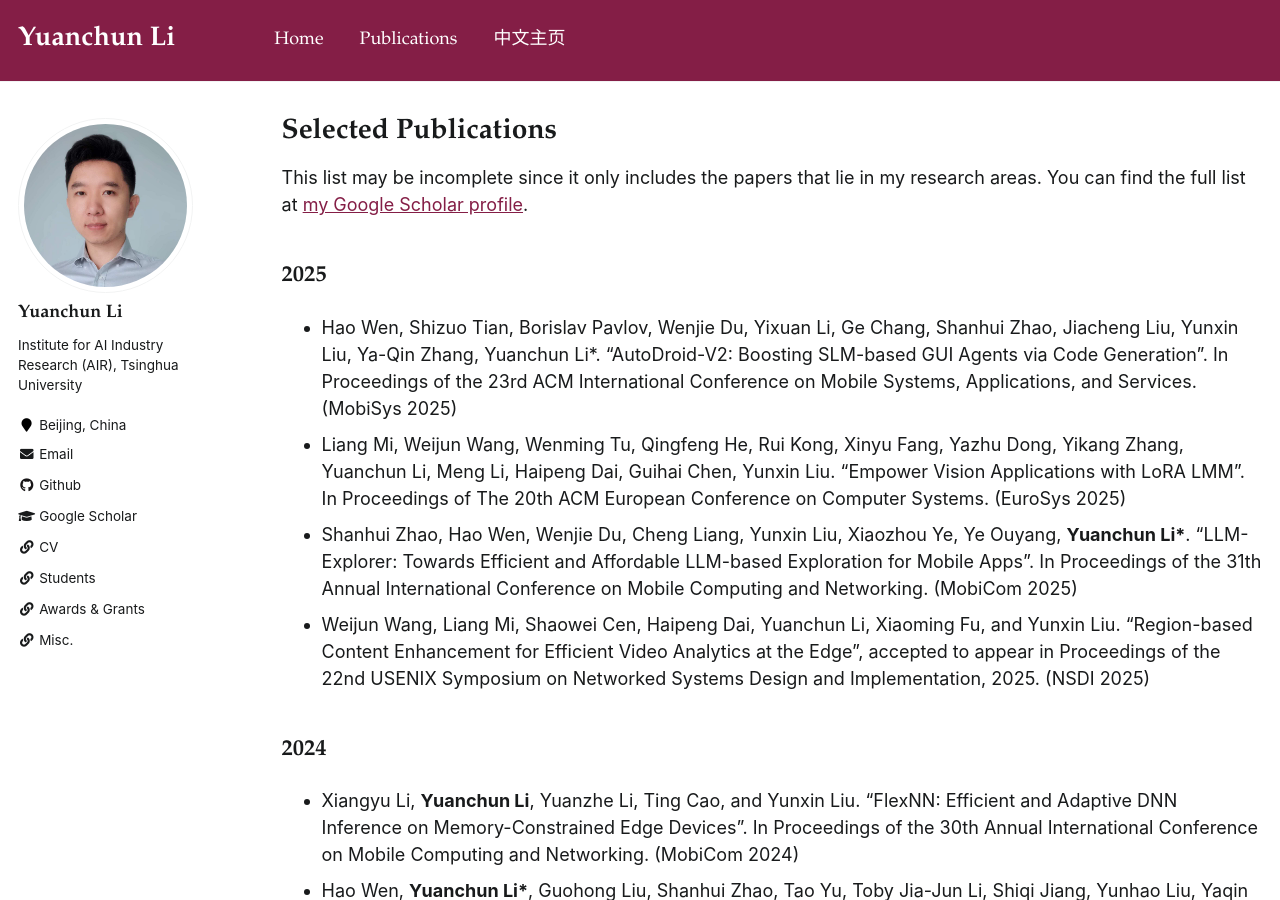
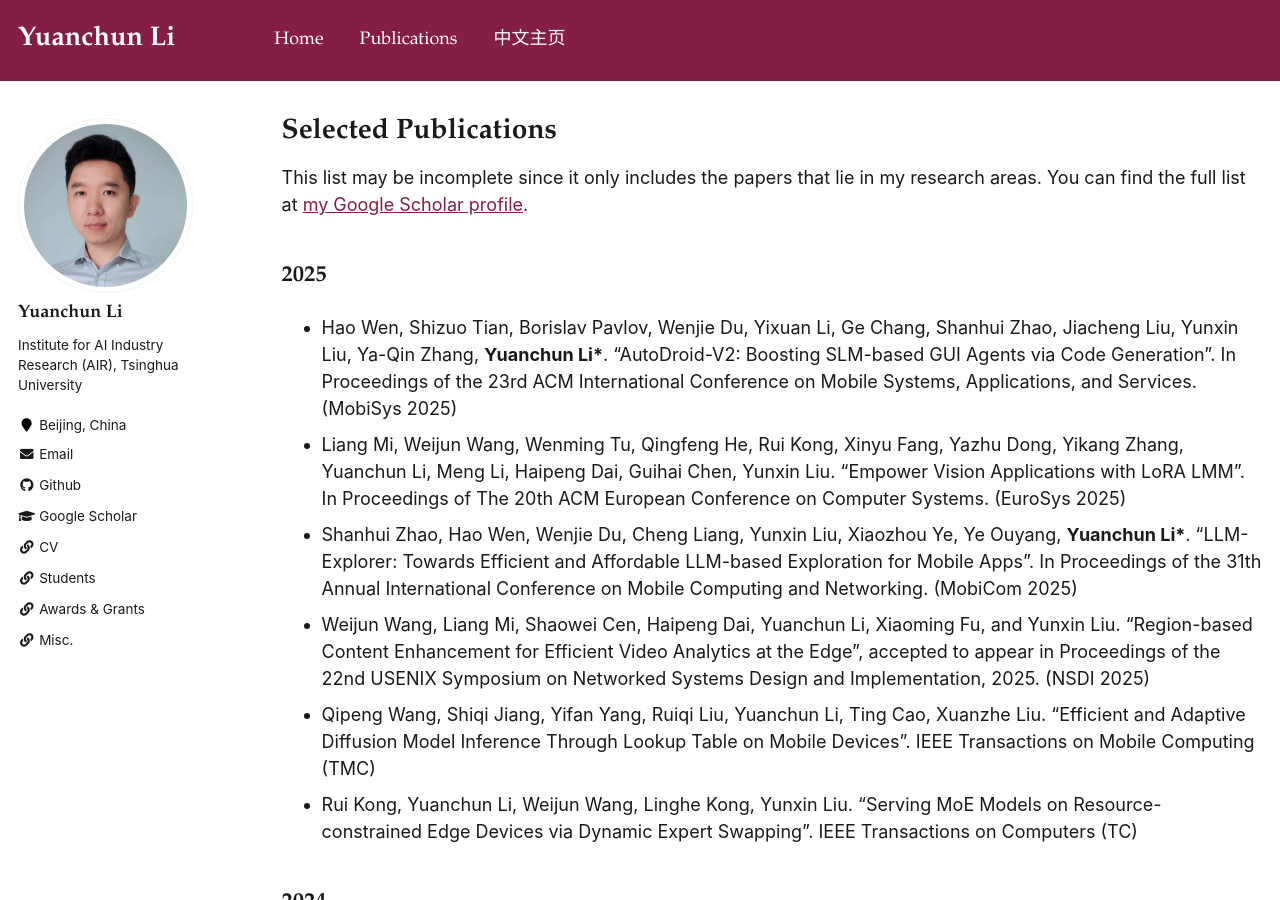
Before and after one commit to yuanchun-li/yuanchun-li.github.io, a Jekyll site: the page built from _pages/publications.md, in a window 1280 px wide and 900 px high. Built offline with Jekyll 4.4.1, drawn with Linux system fonts in a browser that asks for light colours.

Commit message:
update recent news

```diff
--- a/_pages/publications.md
+++ b/_pages/publications.md
@@ -14,13 +14,17 @@
 ## 2025
 
 <a name="MobiSys25"></a>
--  Hao Wen, Shizuo Tian, Borislav Pavlov, Wenjie Du, Yixuan Li, Ge Chang, Shanhui Zhao, Jiacheng Liu, Yunxin Liu, Ya-Qin Zhang, Yuanchun Li*. “AutoDroid-V2: Boosting SLM-based GUI Agents via Code Generation”. In Proceedings of the 23rd ACM International Conference on Mobile Systems, Applications, and Services. (MobiSys 2025)
+-  Hao Wen, Shizuo Tian, Borislav Pavlov, Wenjie Du, Yixuan Li, Ge Chang, Shanhui Zhao, Jiacheng Liu, Yunxin Liu, Ya-Qin Zhang, **Yuanchun Li\***. “AutoDroid-V2: Boosting SLM-based GUI Agents via Code Generation”. In Proceedings of the 23rd ACM International Conference on Mobile Systems, Applications, and Services. (MobiSys 2025)
 <a name="EuroSys25"></a>
 -  Liang Mi, Weijun Wang, Wenming Tu, Qingfeng He, Rui Kong, Xinyu Fang, Yazhu Dong, Yikang Zhang, Yuanchun Li, Meng Li, Haipeng Dai, Guihai Chen, Yunxin Liu. “Empower Vision Applications with LoRA LMM”. In Proceedings of The 20th ACM European Conference on Computer Systems. (EuroSys 2025)
 <a name="MobiCom25"></a>
 -  Shanhui Zhao, Hao Wen, Wenjie Du, Cheng Liang, Yunxin Liu, Xiaozhou Ye, Ye Ouyang, **Yuanchun Li\***. “LLM-Explorer: Towards Efficient and Affordable LLM-based Exploration for Mobile Apps”. In Proceedings of the 31th Annual International Conference on Mobile Computing and Networking. (MobiCom 2025)
 <a name="NSDI25"></a>
 -  Weijun Wang, Liang Mi, Shaowei Cen, Haipeng Dai, Yuanchun Li, Xiaoming Fu, and Yunxin Liu. "Region-based Content Enhancement for Efficient Video Analytics at the Edge", accepted to appear in Proceedings of the 22nd USENIX Symposium on Networked Systems Design and Implementation, 2025. (NSDI 2025)
+<a name="TMC25a"></a>
+- Qipeng Wang, Shiqi Jiang, Yifan Yang, Ruiqi Liu, Yuanchun Li, Ting Cao, Xuanzhe Liu. "Efficient and Adaptive Diffusion Model Inference Through Lookup Table on Mobile Devices". IEEE Transactions on Mobile Computing (TMC)
+<a name="TC25"></a>
+- Rui Kong, Yuanchun Li, Weijun Wang, Linghe Kong, Yunxin Liu. "Serving MoE Models on Resource-constrained Edge Devices via Dynamic Expert Swapping". IEEE Transactions on Computers (TC)
 
 ## 2024
 
```
Also changed, not shown: _pages/about.md (+1 -0 lines), _pages/news.md (+3 -0 lines), 8 other files.
